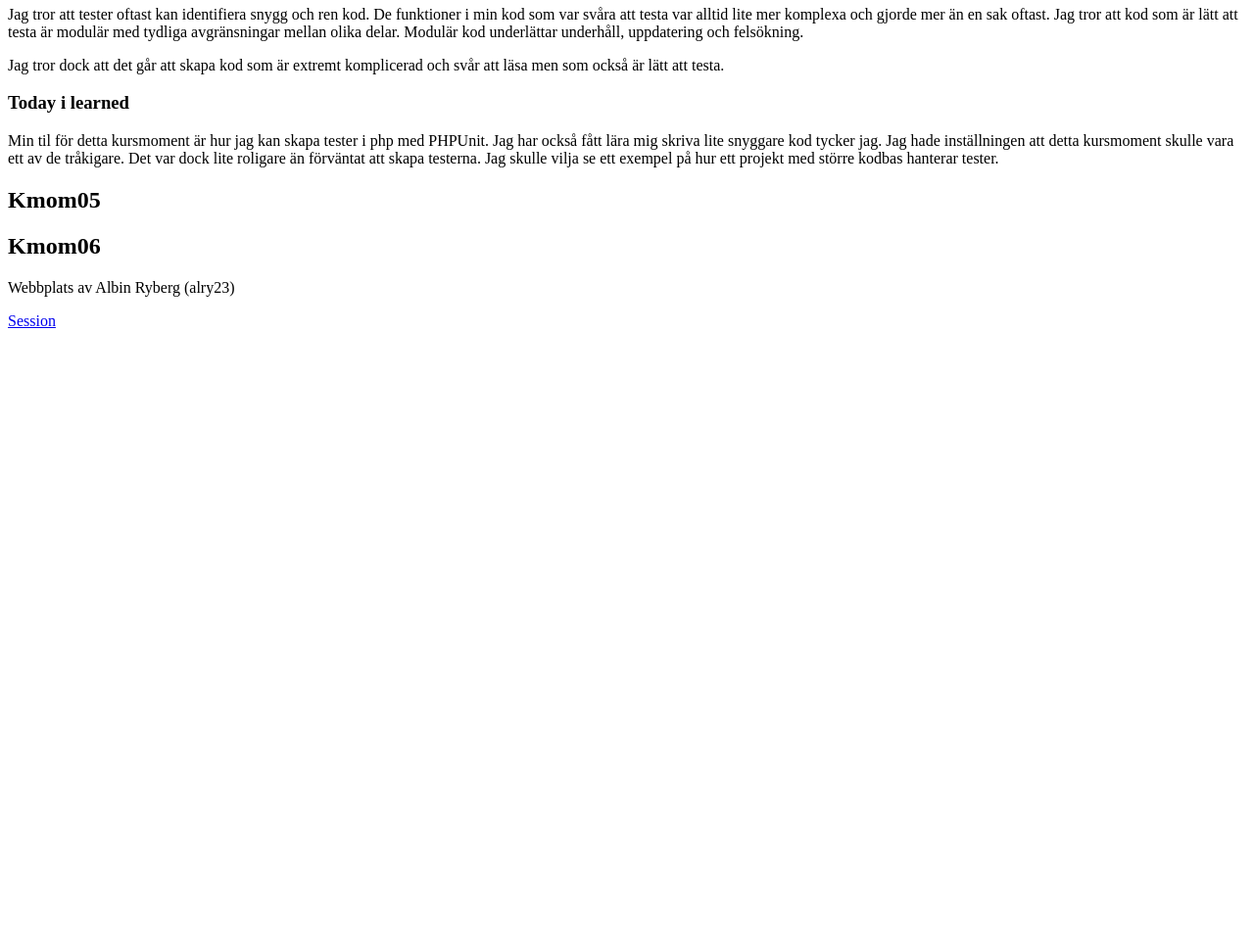
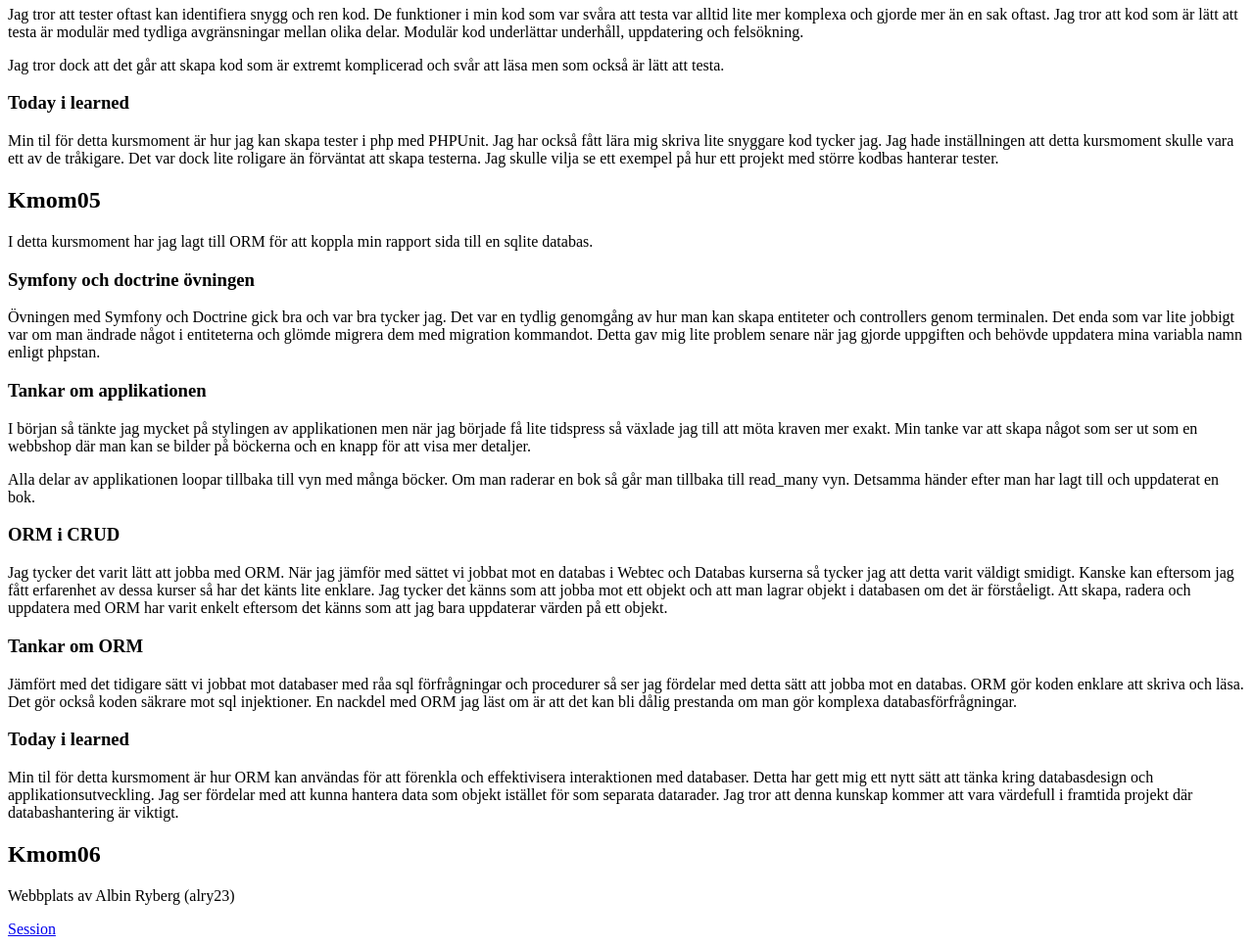
Before and after one commit to albinr/mvc-report, a Symfony app: template templates/report/report.html.twig in a window 1280 px wide. Shown: the part 4729-5695 px from the top of the page at 98% size. Before the commit the page ends 5064 px from the top, so only its background shows below. Run offline with Twig, Linux system fonts and the light colour scheme; the template is opened without the code that fills it, so the values that code supplies are empty; some libraries are stand-ins or nearby versions.

Commit message:
Added kmom05 report

```diff
--- a/src/Controller/LibraryController.php
+++ b/src/Controller/LibraryController.php
@@ -122,7 +122,7 @@ class LibraryController extends AbstractController
 
         $this->addFlash('success', 'Book updated successfully');
 
-        return $this->redirectToRoute('read_one', ['id' => $book->getBookId()]);
+        return $this->redirectToRoute('read_one', ['bookid' => $book->getBookId()]);
     }
 
     #[Route('/library/book/delete/{bookid}', name: 'delete_book', methods: ['POST'])]
--- a/templates/library/index.html.twig
+++ b/templates/library/index.html.twig
@@ -5,7 +5,8 @@
 {% block body %}
 
 <h1>Welcome to the library!</h1>
-<p>Here you can find and add books in an sqlite database.</p>
+<p>Here you can find and add books in a database.</p>
+<p>This was created with ORM, Doctrine and SQLite</p>
 
 <ul>
     <li><a href="{{ path('read_many') }}" class="button">Books</a></li>
--- a/templates/report/report.html.twig
+++ b/templates/report/report.html.twig
@@ -309,6 +309,41 @@
 </section>
 <section>
     <h2 id="kmom05">Kmom05</h2>
+    <p>I detta kursmoment har jag lagt till ORM för att koppla min rapport sida till en sqlite databas.</p>
+
+    <h3>Symfony och doctrine övningen</h3>
+    <p>Övningen med Symfony och Doctrine gick bra och var bra tycker jag. Det var en tydlig genomgång av hur man kan
+        skapa entiteter och controllers genom terminalen. Det enda som var lite jobbigt var om man ändrade något i
+        entiteterna och glömde migrera dem med migration kommandot. Detta gav mig lite problem senare när jag gjorde
+        uppgiften och behövde uppdatera mina variabla namn enligt phpstan.</p>
+
+    <h3>Tankar om applikationen</h3>
+    <p>I början så tänkte jag mycket på stylingen av applikationen men när jag började få lite tidspress så växlade jag
+        till att möta kraven mer exakt. Min tanke var att skapa något som ser ut som en webbshop där man kan se bilder
+        på böckerna och en knapp för att visa mer detaljer.</p>
+
+    <p>Alla delar av applikationen loopar tillbaka till vyn med många böcker. Om man raderar en bok så går man tillbaka
+        till read_many vyn. Detsamma händer efter man har lagt till och uppdaterat en bok.</p>
+
+    <h3>ORM i CRUD</h3>
+    <p>Jag tycker det varit lätt att jobba med ORM. När jag jämför med sättet vi jobbat mot en databas i Webtec och
+        Databas kurserna så tycker jag att detta varit väldigt smidigt. Kanske kan eftersom jag fått erfarenhet av dessa
+        kurser så har det känts lite enklare. Jag tycker det känns som att jobba mot ett objekt och att man lagrar
+        objekt i databasen om det är förståeligt. Att skapa, radera och uppdatera med ORM har varit enkelt eftersom det
+        känns som att jag bara uppdaterar värden på ett objekt.</p>
+
+    <h3>Tankar om ORM</h3>
+    <p>Jämfört med det tidigare sätt vi jobbat mot databaser med råa sql förfrågningar och procedurer så ser jag
+        fördelar med detta sätt att jobba mot en databas. ORM gör koden enklare att skriva och läsa. Det gör också koden
+        säkrare mot sql injektioner. En nackdel med ORM jag läst om är att det kan bli dålig prestanda om man gör
+        komplexa databasförfrågningar.</p>
+
+    <h3>Today i learned</h3>
+    <p>Min til för detta kursmoment är hur ORM kan användas för att förenkla och effektivisera interaktionen med
+        databaser. Detta har gett mig ett nytt sätt att tänka kring databasdesign och applikationsutveckling. Jag ser
+        fördelar med att kunna hantera data som objekt istället för som separata datarader. Jag tror att denna kunskap
+        kommer att vara värdefull i framtida projekt där databashantering är viktigt.
+    </p>
 </section>
 <section>
     <h2 id="kmom06">Kmom06</h2>
```
